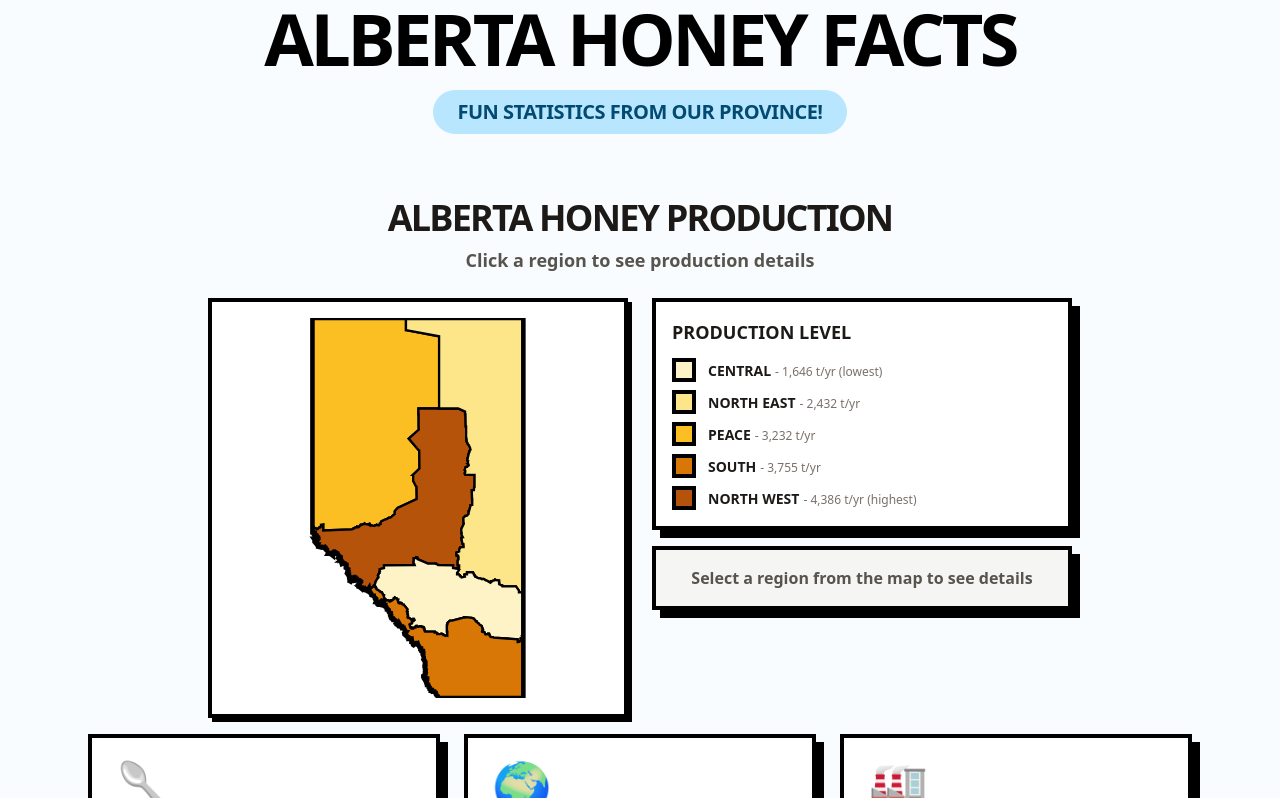
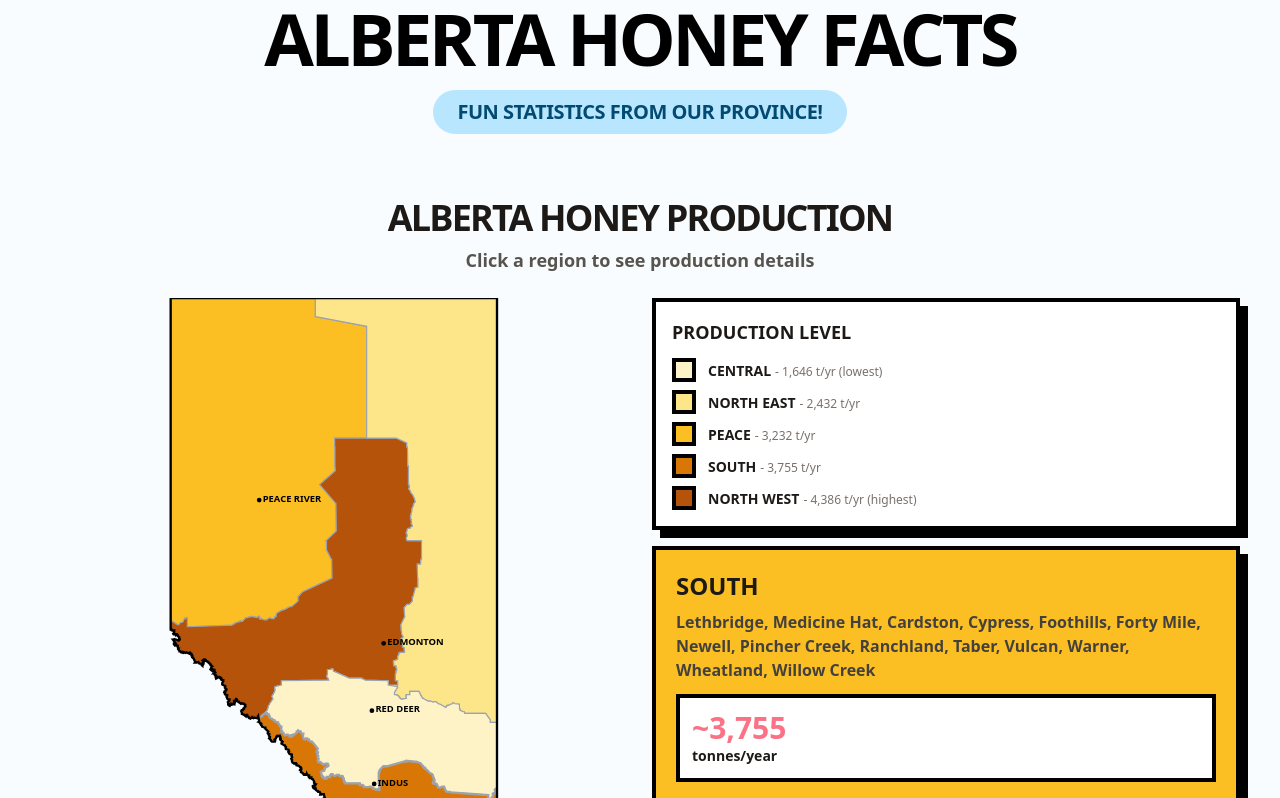
Before and after one commit to curtis-winter/alberta-bee-adventure, a React (Vite) app: page / in a window 1280 px wide. Shown: the part 8837-9635 px from the top of the page. Built offline with nearby package versions, Linux system fonts and the light colour scheme.

Commit message:
Update AGENTS.md, AlbertaHoneyMap, AlbertaStats, and add locations.geojson

```diff
--- a/src/components/AlbertaHoneyMap.tsx
+++ b/src/components/AlbertaHoneyMap.tsx
@@ -2,8 +2,8 @@ import { useState } from 'react';
 
 interface AlbertaHoneyMapProps {}
 
-const SVG_W = 330;
-const SVG_H = 330;
+const SVG_W = 1000;
+const SVG_H = 1000;
 
 const ALBERTA_BOUNDS = {
   minLat: 49.0,
@@ -17,6 +17,14 @@ function projectCoordinate(lon: number, lat: number): [number, number] {
   const y = SVG_H - ((lat - ALBERTA_BOUNDS.minLat) / (ALBERTA_BOUNDS.maxLat - ALBERTA_BOUNDS.minLat)) * SVG_H;
   return [x, y];
 }
+
+const LOCATIONS = [
+  { name: 'PEACE RIVER', lon: -117.29, lat: 56.22 },
+  { name: 'INDUS', lon: -113.77, lat: 50.91 },
+  { name: 'RED DEER', lon: -113.84, lat: 52.28 },
+  { name: 'EDMONTON', lon: -113.48, lat: 53.54 },
+  { name: 'LETHBRIDGE', lon: -112.86, lat: 49.69 },
+];
 
 const ALBERTA_OUTLINE: [number, number][] = [
   [-120, 53.8],
@@ -2469,7 +2477,7 @@ const honeyRegions = [
 
 export default function AlbertaHoneyMap({}: AlbertaHoneyMapProps) {
   const [hoveredRegion, setHoveredRegion] = useState<string | null>(null);
-  const [selectedRegion, setSelectedRegion] = useState<string | null>(null);
+  const [selectedRegion, setSelectedRegion] = useState<string>('south');
 
   const outlinePoints = ALBERTA_OUTLINE.map(([lon, lat]) => {
     const [x, y] = projectCoordinate(lon, lat);
@@ -2488,7 +2496,7 @@ export default function AlbertaHoneyMap({}: AlbertaHoneyMapProps) {
   ];
 
   return (
-    <div className="w-full max-w-4xl mx-auto p-4">
+    <div className="w-full p-4">
       <div className="text-center mb-6">
         <h3 className="text-3xl lg:text-4xl font-black uppercase tracking-tighter mb-2">
           Alberta Honey Production
@@ -2498,11 +2506,11 @@ export default function AlbertaHoneyMap({}: AlbertaHoneyMapProps) {
         </p>
       </div>
 
-      <div className="grid md:grid-cols-2 gap-6">
-        <div className="bg-white p-4 border-4 border-black shadow-[4px_4px_0px_0px_rgba(0,0,0,1)]">
+      <div className="grid md:grid-cols-2 gap-6 items-stretch">
+        <div className="flex">
           <svg
             viewBox={`0 0 ${SVG_W} ${SVG_H}`}
-            className="w-full h-auto"
+            className="w-full h-full"
           >
             <defs>
               <clipPath id="albertaClip">
@@ -2527,14 +2535,12 @@ export default function AlbertaHoneyMap({}: AlbertaHoneyMapProps) {
                     key={region.id}
                     points={points}
                     fill={region.color}
-                    stroke="#000"
+                    stroke="#9ca3af"
                     strokeWidth={isActive ? 4 : 2}
                     className="cursor-pointer transition-all duration-200"
                     onMouseEnter={() => setHoveredRegion(region.id)}
                     onMouseLeave={() => setHoveredRegion(null)}
-                    onClick={() => setSelectedRegion(
-                      selectedRegion === region.id ? null : region.id
-                    )}
+                    onClick={() => setSelectedRegion(region.id)}
                   />
                 );
               })}
@@ -2546,6 +2552,23 @@ export default function AlbertaHoneyMap({}: AlbertaHoneyMapProps) {
               stroke="#000"
               strokeWidth={4}
             />
+
+            {LOCATIONS.map((loc) => {
+              const [x, y] = projectCoordinate(loc.lon, loc.lat);
+              return (
+                <g key={loc.name}>
+                  <circle cx={x} cy={y} r={4} fill="#000" />
+                  <text
+                    x={x + 6}
+                    y={y + 3}
+                    className="text-[16px] font-black uppercase"
+                    fill="#000"
+                  >
+                    {loc.name}
+                  </text>
+                </g>
+              );
+            })}
           </svg>
         </div>
 
@@ -2568,7 +2591,7 @@ export default function AlbertaHoneyMap({}: AlbertaHoneyMapProps) {
             </div>
           </div>
 
-          {selected ? (
+          {selected && (
             <div className="brutalist-card p-5 bg-bee-yellow">
               <h4 className="text-2xl font-black uppercase mb-2">
                 {selected.name}
@@ -2582,18 +2605,6 @@ export default function AlbertaHoneyMap({}: AlbertaHoneyMapProps) {
                 </p>
                 <p className="font-bold text-sm">tonnes/year</p>
               </div>
-              <button
-                onClick={() => setSelectedRegion(null)}
-                className="mt-3 px-4 py-2 bg-white border-4 border-black font-black uppercase text-sm hover:bg-bee-yellow shadow-[2px_2px_0px_0px_rgba(0,0,0,1)] active:translate-x-[1px] active:translate-y-[1px] active:shadow-none transition-all"
-              >
-                Close
-              </button>
-            </div>
-          ) : (
-            <div className="brutalist-card p-4 bg-stone-100">
-              <p className="font-bold text-stone-600 text-center">
-                Select a region from the map to see details
-              </p>
             </div>
           )}
         </div>
--- a/src/components/AlbertaStats.tsx
+++ b/src/components/AlbertaStats.tsx
@@ -9,7 +9,7 @@ interface AlbertaStatsProps {
 
 export default function AlbertaStats({ onNext }: AlbertaStatsProps) {
   return (
-    <div className="max-w-6xl mx-auto px-6 py-16">
+    <div className="max-w-full mx-auto px-6 py-16">
       <div className="text-center mb-12">
         <h2 className="text-5xl lg:text-7xl font-black text-black uppercase tracking-tighter mb-4">Alberta Honey Facts</h2>
         <p className="text-xl text-sky-900 font-bold bg-sky-200 px-6 py-2 rounded-full inline-block uppercase tracking-tight">Fun statistics from our province!</p>
```
Also changed, not shown: public/data/locations.geojson (added), 1 other file (tests, documents, lock files or other folders).
